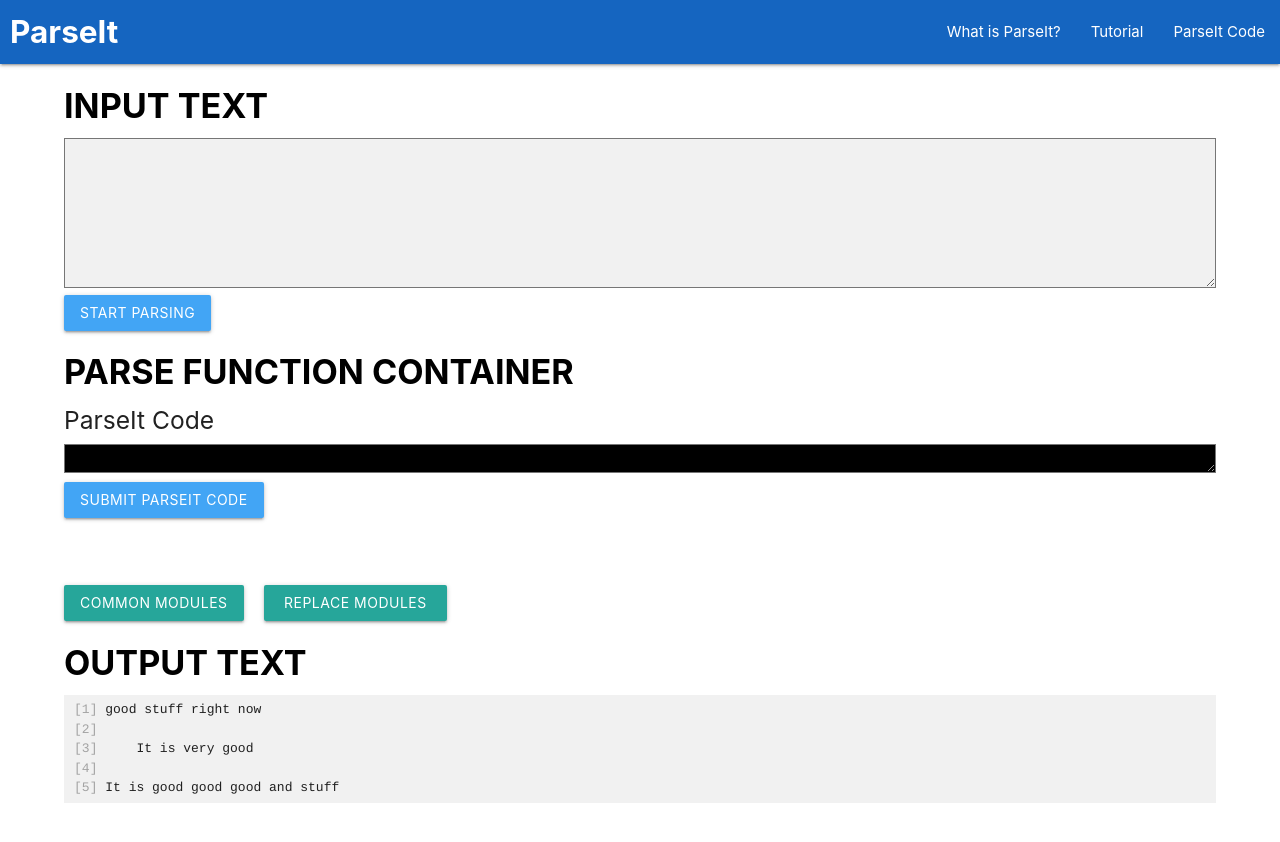
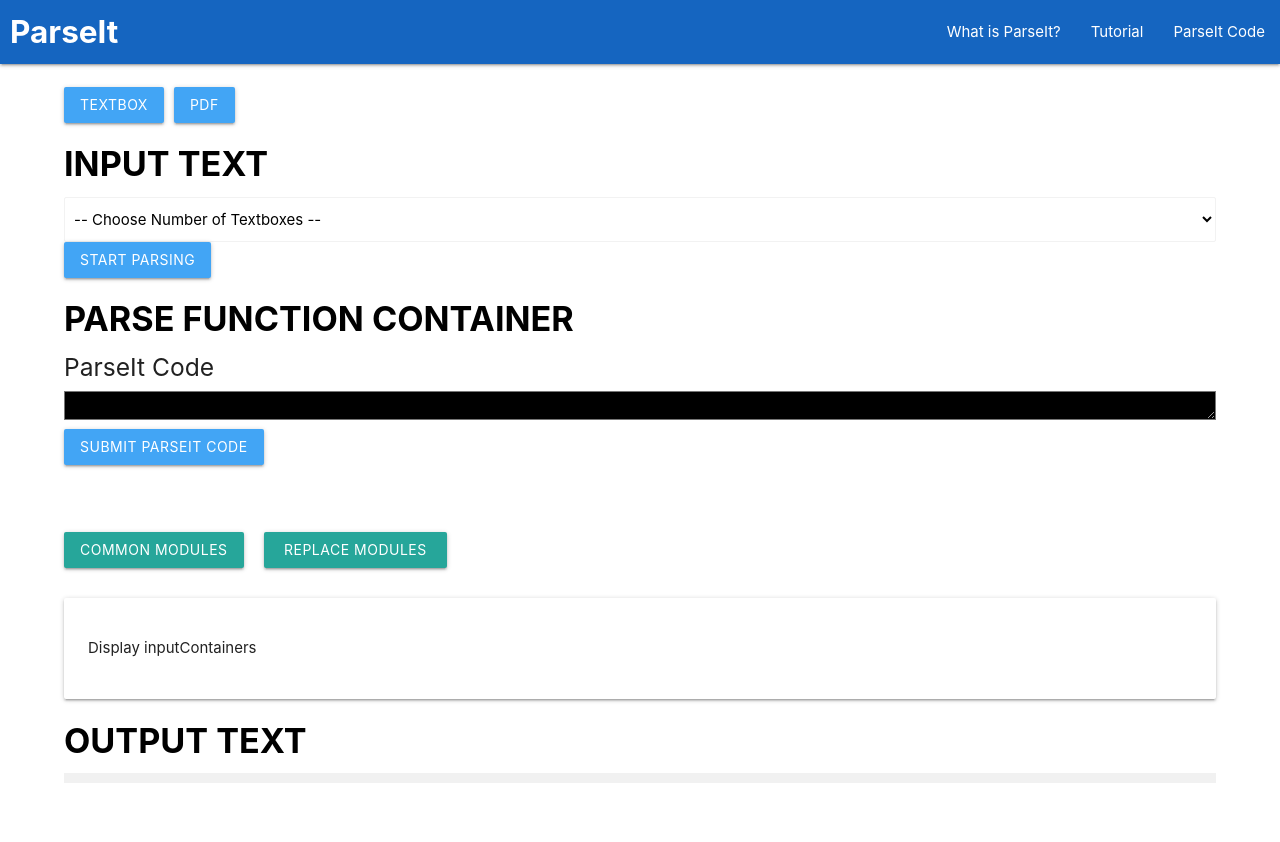
Before and after one commit to loftwah/ParseIt, a React (Create React App) app in the folder client/: page / in a window 1280 px wide. Shown: the top 842 px of the page. Built offline with nearby package versions, Linux system fonts and the light colour scheme.

Commit message:
Created toggling of textbox or PDF input. Input and Output components can handle multiple input containers. At the moment, the function container component and preview component cannot handle multiple input containers. Output text component can toggle through all input containers to view.

```diff
--- a/client/src/components/input-text/input-text.css
+++ b/client/src/components/input-text/input-text.css
@@ -3,3 +3,7 @@ textarea.input-text {
     resize: vertical;
     height: 150px;
 }
+
+button.pdf-text-select {
+    margin-left: 10px
+}
--- a/client/src/components/input-text/input-text.js
+++ b/client/src/components/input-text/input-text.js
@@ -7,13 +7,41 @@ import * as actions from '../../actions';
 class InputText extends Component {
     constructor(props) {
         super(props);
+        this.state = {
+            toggleTextbox: true,
+            togglePDF: false,
+            textboxNumber: 0,
+        };
         this.handleTextareaChange = this.handleTextareaChange.bind(this);
     }
 
     // don't need async at the moment
     async handleTextareaChange(e) {
-        this.props.updateInputText(e.target.value)
-        this.props.updateOutputText(e.target.value)
+        const { inputText } = this.props;
+
+        let textboxNum = Number(e.target.className.replace('input-text ', ''));
+        let name = "Textbox " + textboxNum;
+
+        // Create a new inputText state
+
+        // create a new container
+        const newContainer = {
+            inputContainer: textboxNum,
+            text: e.target.value,
+            name: name
+        }
+
+        // find the inputContainer that is being changed and replace it with a new container
+        const newInputContainerList = [];
+        for (let i = 0; i < inputText.length; i++) {
+            if (inputText[i].inputContainer !== newContainer.inputContainer) {
+                newInputContainerList.push(inputText[i]);
+            } else {
+                newInputContainerList.push(newContainer);
+            }
+        }
+        this.props.updateInputText(newInputContainerList);
+        this.props.updateOutputText(newInputContainerList);
     }
 
     handleInputSubmit = e => {
@@ -23,20 +51,114 @@ class InputText extends Component {
         // Therefore: we can have this button load up the parsing modules
     }
 
+    handleToggleTextboxOn = e => {
+        this.setState({
+            toggleTextbox: true,
+            togglePDF: false,
+        })
+    }
+
+    handleTogglePDFOn = e => {
+        this.setState({
+            toggleTextbox: false,
+            togglePDF: true,
+        })
+    }
+
+    handleTextboxNumChange = e => {
+        const numTextboxes = Number(e.target.value.split(' ')[0]);
+        this.setState({
+            textboxNumber: numTextboxes
+        })
+
+        // create initial inputText
+        let initInputText = [];
+        for (let i = 0; i < numTextboxes; i++) {
+            initInputText.push({
+                inputContainer: i,
+                text: '',
+                name: `Textbox ${i}`
+            })
+        }
+        this.props.updateInputText(initInputText);
+        this.props.updateOutputText(initInputText);
+    }
+
     render() {
+        const { toggleTextbox, togglePDF, textboxNumber } = this.state;
+        const { inputText } = this.props;
+
+        let textboxNumberSelect = [];
+        const minNumber = 1;
+        const maxNumber = 5;
+        for (let i = minNumber; i <= maxNumber; i++) {
+            if (i === 1) {
+                textboxNumberSelect.push(`${i} Textbox`)
+            } else {
+                textboxNumberSelect.push(`${i} Textboxes`)
+            }
+        }
+        const sizeList = textboxNumberSelect.map(number => {
+            return (
+                <option className="canvas-size-dropdown-options"
+                    value={number}
+                    key={number}>
+                    {number}
+                </option>
+            );
+        });
+
+        const textBoxList = [];
+
+        for (let i = 0; i < textboxNumber; i++) {
+            textBoxList.push(
+                <div className={`textbox-${i}`} key={i}>
+                    <form onSubmit={this.handleSubmit}>
+                        <textarea className={`input-text ${i}`}
+                            onChange={this.handleTextareaChange}
+                            disabled={false}
+                            value={inputText[i].text}>
+                        </textarea>
+                    </form>
+                </div>
+            )
+        }
+
         return (
             <div className="input-text-container">
-                <h4 className="black-text"><b>INPUT TEXT</b></h4>
-                <form onSubmit={this.handleSubmit}>
-                    <textarea className="input-text"
-                        onChange={this.handleTextareaChange}
-                        disabled={false}>
-                    </textarea>
+                <div className="input-type">
+                    <br />
                     <button
-                        className="waves-effect waves-light btn #42a5f5 blue lighten-1 submit-form-button"
-                        onClick={this.handleInputSubmit}
-                    >Start Parsing</button>
-                </form>
+                        className="waves-effect waves-light btn #42a5f5 blue lighten-1 submit-form-button input-text-select"
+                        onClick={this.handleToggleTextboxOn}
+                    >Textbox</button>
+                    <button
+                        className="waves-effect waves-light btn #42a5f5 blue lighten-1 submit-form-button pdf-text-select"
+                        onClick={this.handleTogglePDFOn}
+                    >PDF</button>
+                </div>
+
+                {toggleTextbox === true && togglePDF === false ? (
+                    <div className="textbox-input">
+                        <h4 className="black-text"><b>INPUT TEXT</b></h4>
+
+                        <select className="browser-default textbox-number-dropdown-menu"
+                            onChange={this.handleTextboxNumChange} defaultValue={1}>
+                            <option value=''>-- Choose Number of Textboxes --</option>
+                            {sizeList}
+                        </select>
+                        {[...textBoxList]}
+                        <button
+                            className="waves-effect waves-light btn #42a5f5 blue lighten-1 submit-form-button"
+                            onClick={this.handleInputSubmit}
+                        >Start Parsing</button>
+                    </div>
+                ) : (
+                        <div className="pdf-input">
+                            <p>PDF input here</p>
+                        </div>
+                    )}
+
             </div>
         );
     };
--- a/client/src/components/output-text/output-text.js
+++ b/client/src/components/output-text/output-text.js
@@ -7,40 +7,103 @@ import * as actions from '../../actions';
 class OutputText extends Component {
     constructor(props) {
         super(props);
+        this.state = {
+            inputContainerDisplay: 0
+        }
     }
 
-    // When component updates, turn output text into input text?
-    componentDidUpdate() {
-        const { updateInputText, outputText } = this.props
-        // updateInputText(outputText)
+    // won't need the following if we choose to not allow number of textboxes to change
+    // componentWillUpdate(nextProps) {
+    //     const { inputText } = this.props
+    //     if (inputText.length !== nextProps.inputText.length) {
+    //         this.setState({
+    //             inputContainerDisplay: 0
+    //         })
+    //     }
+    // }
+
+    handleRadioButtonOnChange = e => {
+        const containerNumber = Number(e.target.className)
+        this.setState({
+            inputContainerDisplay: containerNumber
+        })
     }
 
     render() {
         const { outputText } = this.props;
-        const outputSplitNewLine = outputText.split('\n');
-        const createOutput = outputSplitNewLine.map( (line, idx) => {
+        const { inputContainerDisplay } = this.state
+        // Toggle between inputContainers
+
+        let inputContainerButtons = outputText.map(containerOutput => {
+            let key = Math.random();
+            if (containerOutput.inputContainer === inputContainerDisplay) {
+                return (
+                    <div className="container" key={key}>
+                        <p>
+                            <label>
+                                <input name="input-container-group" type="radio" required defaultChecked={true} onClick={this.handleRadioButtonOnChange}
+                                    className={containerOutput.inputContainer}
+                                    /* value={containerOutput.inputContainer}*/
+                                    value={key} />
+                                <span>{containerOutput.name}</span>
+                            </label>
+                        </p>
+                    </div>
+                )
+            } else {
+                return (
+                    <div className="container" key={key}>
+                        <p>
+                            <label>
+                                <input name="input-container-group" type="radio" defaultChecked={false} onClick={this.handleRadioButtonOnChange}
+                                    className={containerOutput.inputContainer}
+                                    /* value={containerOutput.inputContainer*/
+                                    value={key} />
+                                <span>{containerOutput.name}</span>
+                            </label>
+                        </p>
+                    </div>
+                )
+            }
+        })
+
+        let outputSplitNewLine;
+        if (outputText.length === 0) {
+            outputSplitNewLine = [];
+        } else {
+            outputSplitNewLine = outputText[inputContainerDisplay].text.split('\n');
+        }
+
+        const createOutput = outputSplitNewLine.map((line, idx) => {
             idx = idx + 1
             if (line === "") {
                 return (<div className="line" key={idx}>
                     <span className="line-number">[{idx}]&#160;</span>
-                    <p className = "line-text">&#160;</p>
+                    <p className="line-text">&#160;</p>
                 </div>)
             } else {
-                return ( <div className="line" key={idx}>
+                return (<div className="line" key={idx}>
                     <span className="line-number">[{idx}]&#160;</span>
-                    <p className = "line-text">{line}</p>
+                    <p className="line-text">{line}</p>
                 </div>)
             }
-
         })
         return (
+            // Display all possible inputContainers
             <div className="input-text-container">
+                <br />
+
+                <div className="card-panel white">
+                    <p>Display inputContainers</p>
+                    <form action="#">
+                        {inputContainerButtons}
+                    </form>
+                </div>
+
                 <h4 className="black-text"><b>OUTPUT TEXT</b></h4>
                 <div className="output-text-box">
                     <div className="output-text">
                         {createOutput}
-                        {/* <p>More <span style={{background: "red"}}>input</span> hi</p>
-                        <p>More <span style={{background: "rgb(74, 255, 83)"}}>input</span> hi</p> */}
                     </div>
                 </div>
             </div>
--- a/client/src/reducers/text.js
+++ b/client/src/reducers/text.js
@@ -14,10 +14,18 @@ import {
 // Output text: the latest parsed text
 
 const initState = {
-    inputText: 'good stuff right now\n\n    It is very good\n\nIt is good good good and stuff',
+    // inputText: 'good stuff right now\n\n    It is very good\n\nIt is good good good and stuff',
     // inputText: '!"#$%&\'()*+,-./0123456789:;<=>?@ABCDEFGHIJKLMNOPQRSTUVWXYZ[\\]^_`abcdefghijklmnopqrstuvwxyz{|}~',
-    outputText: 'good stuff right now\n\n    It is very good\n\nIt is good good good and stuff',
+    // outputText: 'good stuff right now\n\n    It is very good\n\nIt is good good good and stuff',
     // outputText: '!"#$%&\'()*+,-./0123456789:;<=>?@ABCDEFGHIJKLMNOPQRSTUVWXYZ[\\]^_`abcdefghijklmnopqrstuvwxyz{|}~',
+
+    // inputText: [{inputContainer: 0, text: 'hello world, inputContainer 0', name: "Textbox 1"},
+    //     {inputContainer: 1, text: 'hello world, THIS IS inputContainer 1', name: "Textbox 2"}],
+    // outputText: [{inputContainer: 0, text: 'hello world, inputContainer 0', name: "Textbox 1"},
+    //     {inputContainer: 1, text: 'hello world, THIS IS inputContainer 1', name: "Textbox 2"}],
+
+    inputText: [],
+    outputText: [],
     codeText: '',
     previewToggle: false,
     moduleActiveToggle: false,
```
